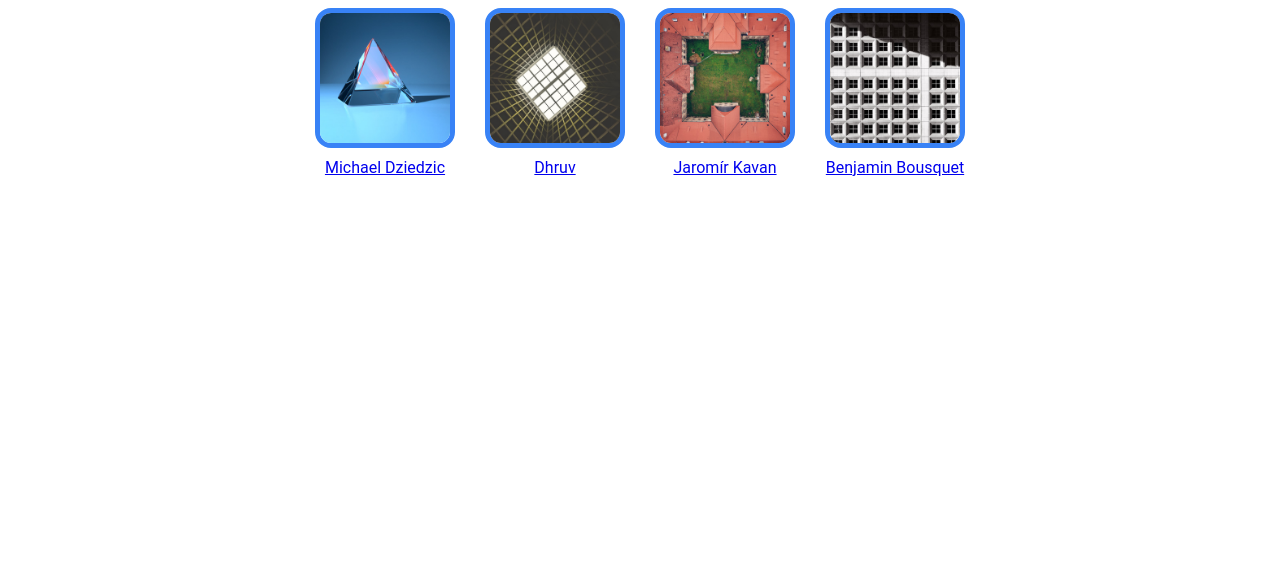
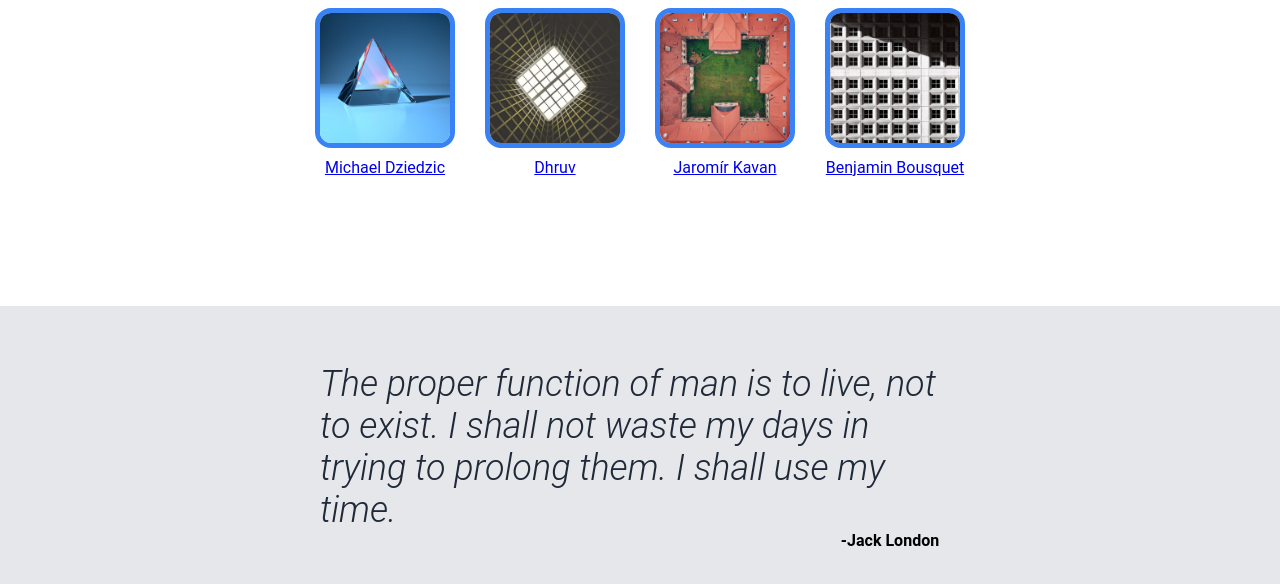
Before and after one commit to DMdawebmasta/Project-Landing-Page, a plain HTML site: page index.html in a window 1280 px wide. Shown: the part 494-1078 px from the top of the page. Before the commit the page ends 800 px from the top, so only its background shows below. Drawn offline with Linux system fonts and the light colour scheme.

Commit message:
Make 3/4 of the project's layout

```diff
--- a/index.html
+++ b/index.html
@@ -52,6 +52,12 @@
                 </div>
             </div>
         </div>
+        <div class="container-3">
+            <q class="quote">
+                The proper function of man is to live, not to exist. I shall not waste my days in trying to prolong them. I shall use my time.
+            </q>
+            <p class="author">-Jack London</p>
+        </div>
     </div>
 </body>
 
--- a/style.css
+++ b/style.css
@@ -134,3 +134,29 @@ h3 {
     margin: 30px;
 
 }
+
+/* Sector-3 *********************** */
+.container-3 {
+    display: flex;
+    flex-direction: column;
+    justify-content: center;
+    /* align-items: center; */
+    height: 300px;
+    background-color: #e5e7eb;
+}
+
+.quote {
+    quotes: none;
+    font-size: 36px;
+    font-weight: 300;
+    font-style: italic;
+    color: #1f2937;
+    margin: 0 25% 0 25%;
+    align-self: center;
+    justify-self: center;
+}
+.author {
+    font-weight: bold;
+    align-self: center;
+    padding-left: 500px;
+}
```
